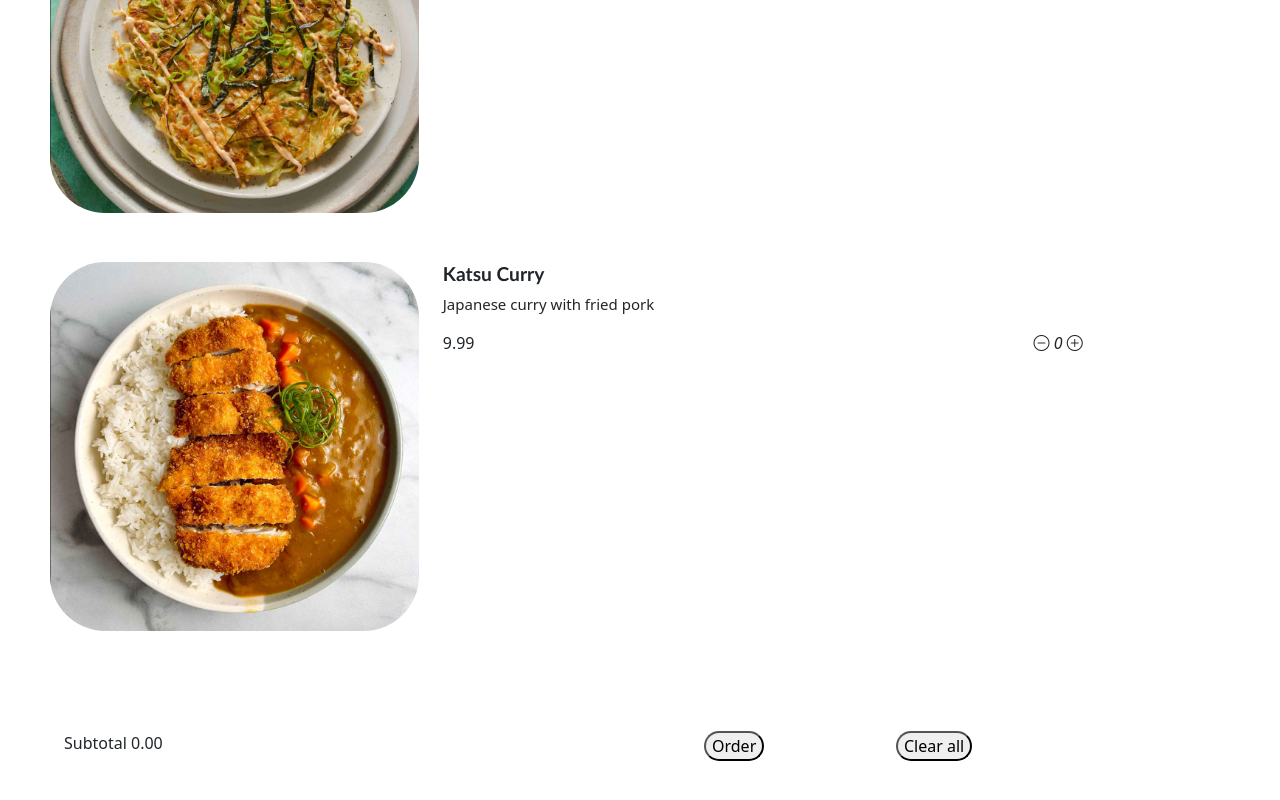
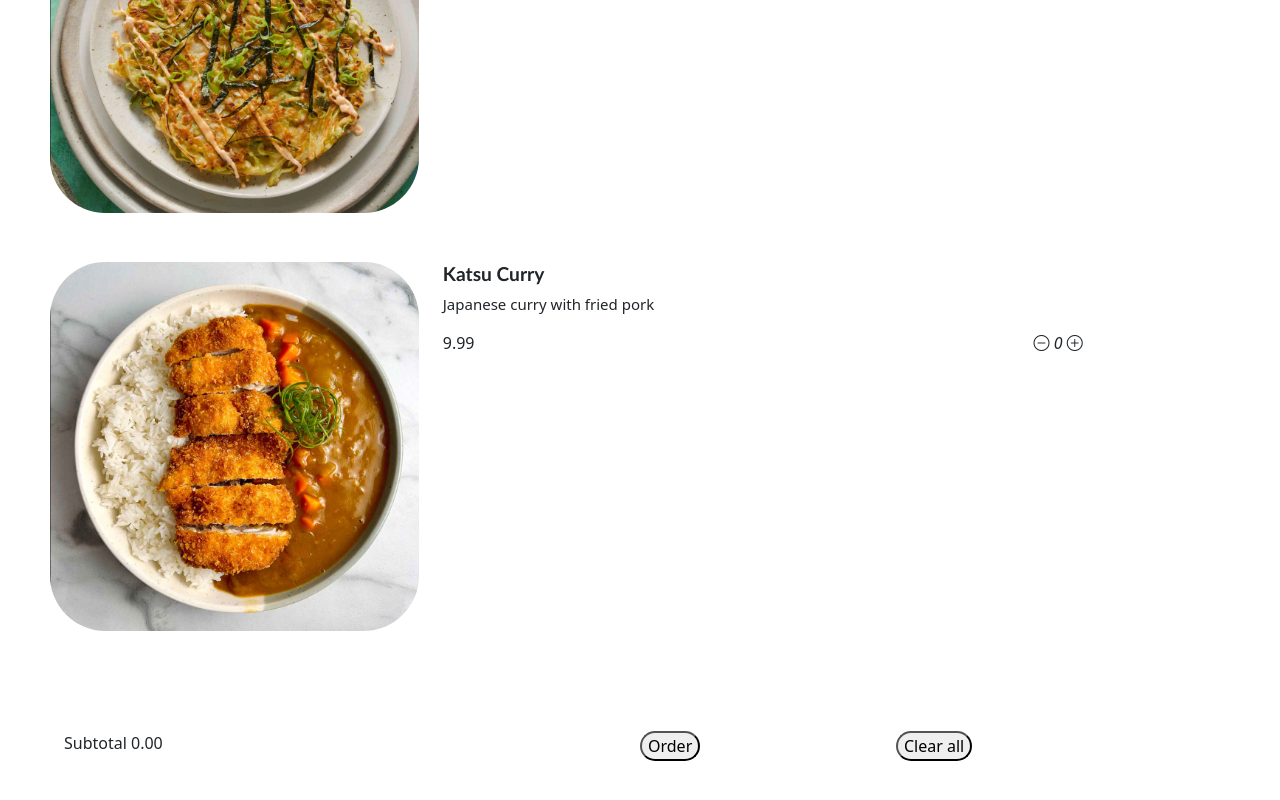
Before and after one commit to parkelin/cs378-p3, a React (Create React App) app: page / in a window 1280 px wide. Shown: the part 3855-4655 px from the top of the page. Built offline with nearby package versions, Linux system fonts and the light colour scheme.

Commit message:
moved order button

```diff
--- a/src/App.css
+++ b/src/App.css
@@ -99,7 +99,7 @@
 .order-btn {
   position: absolute;
   line-height: 1.5em;
-  margin-left: 55%;
+  margin-left: 50%;
   border-radius: 50px;
 }
 
```
